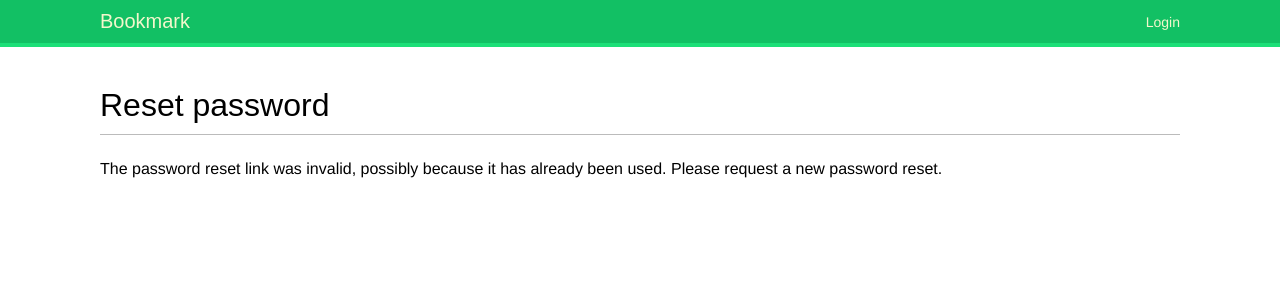
After one commit to KimDoKy/Django-By-Example, a Django app: template bookmarks/templates/registration/password_reset_confirm.html in a window 1280 px wide. The commit adds this page. Shown: the top 300 px of the page. Run offline with Django 3.2, Linux system fonts and the light colour scheme; the template is opened without the code that fills it, so the values that code supplies are empty; some web fonts are replaced.

Commit message:
reset password views / no see console

```diff
--- a/bookmarks/conf/settings.py
+++ b/bookmarks/conf/settings.py
@@ -130,3 +130,5 @@ from django.urls import reverse_lazy
 LOGIN_REDIRECT_URL = reverse_lazy('dashboard')
 LOGIN_URL = reverse_lazy('login')
 LOGOUT_URL = reverse_lazy('logout')
+
+EMAIL_BACKEND = 'django.core.mail.backends.console.EmailBackend'
--- a/bookmarks/templates/registration/login.html
+++ b/bookmarks/templates/registration/login.html
@@ -10,4 +10,5 @@
     {% csrf_token %}
     <p><input type="submit" value="Login"></p>
   </form>
+  <p><a href="{% url 'password_reset' %}">Forgotten your password?</a></p
 {% endblock %}
--- /dev/null
+++ b/bookmarks/templates/registration/password_reset_confirm.html
@@ -0,0 +1,17 @@
+{% extends "base.html" %}
+
+{% block title %}Reset password{% endblock %}
+
+{% block content %}
+  <h1>Reset password</h1>
+    {% if validlink %}
+      <p>Please enter your new password twice:</p>
+      <form method="post">
+        {% csrf_token %}
+        {{ form.as_p }}
+        <p><input type="submit" value="Change my password" /></p>
+      </form>
+    {% else %}
+      <p>The password reset link was invalid, possibly because it has already been used. Please request a new password reset.</p>
+    {% endif %}
+{% endblock %}
--- /dev/null
+++ b/bookmarks/templates/registration/password_reset_email.html
@@ -0,0 +1,4 @@
+Someone asked for password reset for email {{ email }}.
+Follow the link below:
+{{ protocol }}://{{ domain }}{% url "password_reset_confirm" uidb64=uid token=token %}
+Your username, in case you've forgotten: {{ user.get_username }}
--- /dev/null
+++ b/bookmarks/templates/registration/password_reset_subject.txt
@@ -0,0 +1 @@
+Reset password
```
Also changed, not shown: bookmarks/templates/registration/password_reset_complete.html (added, +8 -0 lines), bookmarks/templates/registration/password_reset_done.html (added, +9 -0 lines), bookmarks/templates/registration/password_reset_form.html (added, +13 -0 lines).
